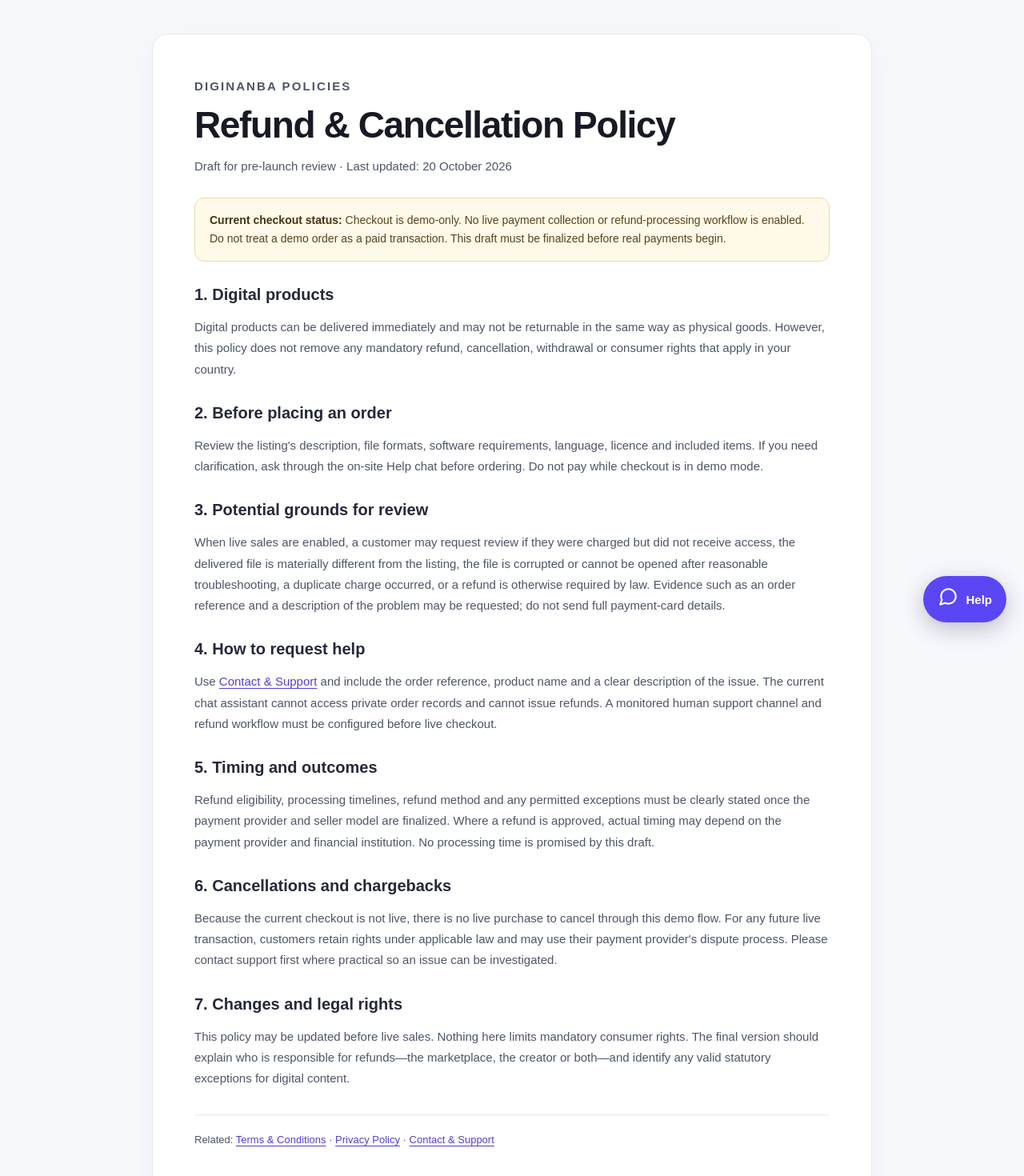
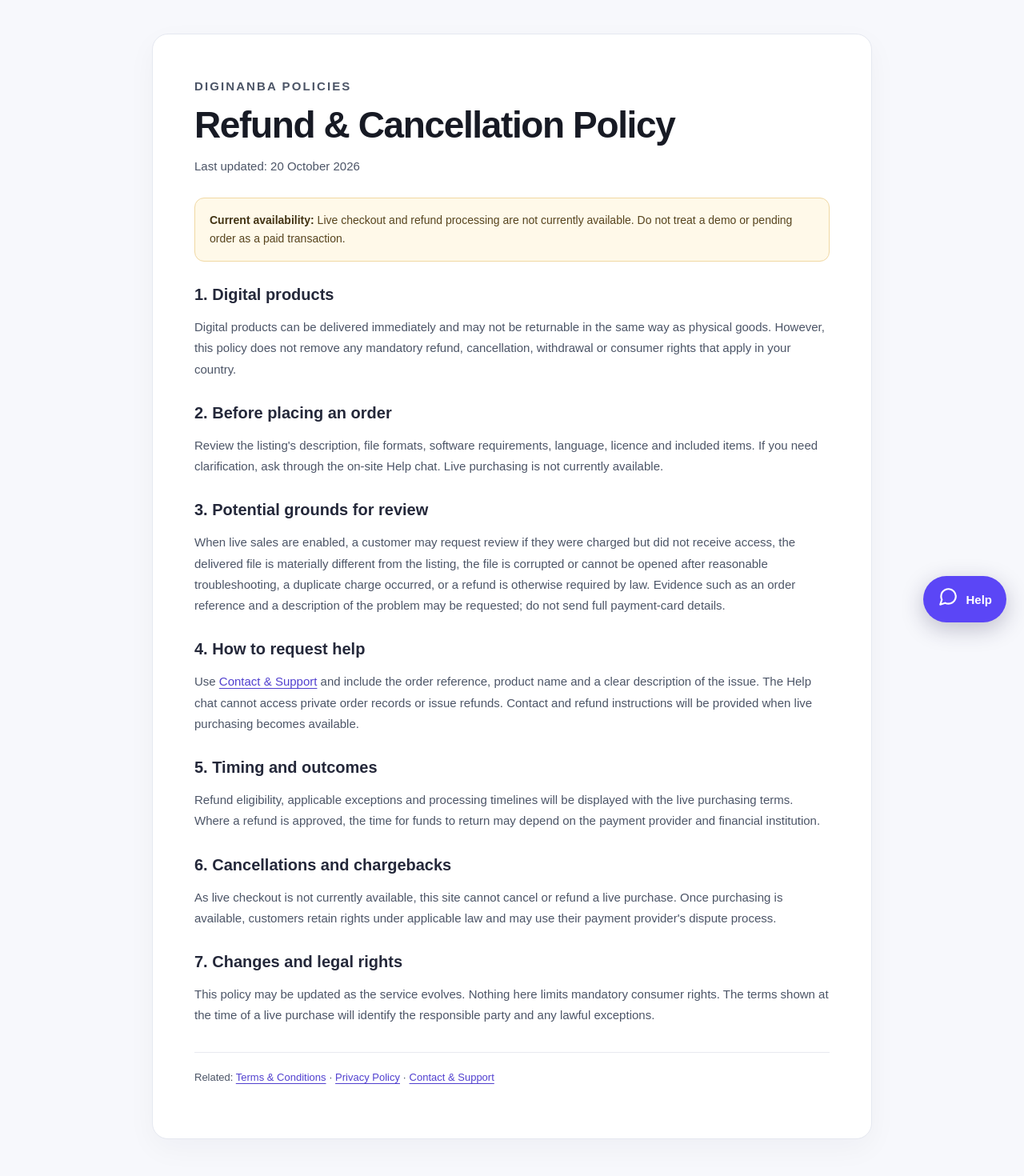
Before and after one commit to agnengineeringselectricals-crypto/diginanba, a Next.js app: page /refunds in a window 1280 px wide. Shown: the top 1470 px of the page at 80% size. Built offline with nearby package versions, Linux system fonts and the light colour scheme.

Commit message:
Remove internal pre-launch notes from public policy pages

```diff
--- a/app/refunds/page.tsx
+++ b/app/refunds/page.tsx
@@ -1,16 +1,16 @@
 import Link from 'next/link';
 
-export const metadata = { title: 'Refund & Cancellation Policy', description: 'DigiNanba draft policy for cancellations, digital product issues and refunds.' };
+export const metadata = { title: 'Refund & Cancellation Policy', description: 'Information about cancellations, digital product issues and refunds on DigiNanba.' };
 
 export default function RefundsPage() {
- return <main className="dn-legal-page"><div className="dn-legal-wrap"><p className="dn-legal-eyebrow">DIGINANBA POLICIES</p><h1>Refund &amp; Cancellation Policy</h1><p className="dn-legal-updated">Draft for pre-launch review · Last updated: 20 October 2026</p>
- <div className="dn-legal-notice"><strong>Current checkout status:</strong> Checkout is demo-only. No live payment collection or refund-processing workflow is enabled. Do not treat a demo order as a paid transaction. This draft must be finalized before real payments begin.</div>
+ return <main className="dn-legal-page"><div className="dn-legal-wrap"><p className="dn-legal-eyebrow">DIGINANBA POLICIES</p><h1>Refund &amp; Cancellation Policy</h1><p className="dn-legal-updated">Last updated: 20 October 2026</p>
+ <div className="dn-legal-notice"><strong>Current availability:</strong> Live checkout and refund processing are not currently available. Do not treat a demo or pending order as a paid transaction.</div>
  <h2>1. Digital products</h2><p>Digital products can be delivered immediately and may not be returnable in the same way as physical goods. However, this policy does not remove any mandatory refund, cancellation, withdrawal or consumer rights that apply in your country.</p>
- <h2>2. Before placing an order</h2><p>Review the listing's description, file formats, software requirements, language, licence and included items. If you need clarification, ask through the on-site Help chat before ordering. Do not pay while checkout is in demo mode.</p>
+ <h2>2. Before placing an order</h2><p>Review the listing's description, file formats, software requirements, language, licence and included items. If you need clarification, ask through the on-site Help chat. Live purchasing is not currently available.</p>
  <h2>3. Potential grounds for review</h2><p>When live sales are enabled, a customer may request review if they were charged but did not receive access, the delivered file is materially different from the listing, the file is corrupted or cannot be opened after reasonable troubleshooting, a duplicate charge occurred, or a refund is otherwise required by law. Evidence such as an order reference and a description of the problem may be requested; do not send full payment-card details.</p>
- <h2>4. How to request help</h2><p>Use <Link href="/contact">Contact &amp; Support</Link> and include the order reference, product name and a clear description of the issue. The current chat assistant cannot access private order records and cannot issue refunds. A monitored human support channel and refund workflow must be configured before live checkout.</p>
- <h2>5. Timing and outcomes</h2><p>Refund eligibility, processing timelines, refund method and any permitted exceptions must be clearly stated once the payment provider and seller model are finalized. Where a refund is approved, actual timing may depend on the payment provider and financial institution. No processing time is promised by this draft.</p>
- <h2>6. Cancellations and chargebacks</h2><p>Because the current checkout is not live, there is no live purchase to cancel through this demo flow. For any future live transaction, customers retain rights under applicable law and may use their payment provider's dispute process. Please contact support first where practical so an issue can be investigated.</p>
- <h2>7. Changes and legal rights</h2><p>This policy may be updated before live sales. Nothing here limits mandatory consumer rights. The final version should explain who is responsible for refunds—the marketplace, the creator or both—and identify any valid statutory exceptions for digital content.</p>
+ <h2>4. How to request help</h2><p>Use <Link href="/contact">Contact &amp; Support</Link> and include the order reference, product name and a clear description of the issue. The Help chat cannot access private order records or issue refunds. Contact and refund instructions will be provided when live purchasing becomes available.</p>
+ <h2>5. Timing and outcomes</h2><p>Refund eligibility, applicable exceptions and processing timelines will be displayed with the live purchasing terms. Where a refund is approved, the time for funds to return may depend on the payment provider and financial institution.</p>
+ <h2>6. Cancellations and chargebacks</h2><p>As live checkout is not currently available, this site cannot cancel or refund a live purchase. Once purchasing is available, customers retain rights under applicable law and may use their payment provider's dispute process.</p>
+ <h2>7. Changes and legal rights</h2><p>This policy may be updated as the service evolves. Nothing here limits mandatory consumer rights. The terms shown at the time of a live purchase will identify the responsible party and any lawful exceptions.</p>
  <p className="dn-legal-related">Related: <Link href="/terms">Terms &amp; Conditions</Link> · <Link href="/privacy">Privacy Policy</Link> · <Link href="/contact">Contact &amp; Support</Link></p></div></main>;
 }
```
